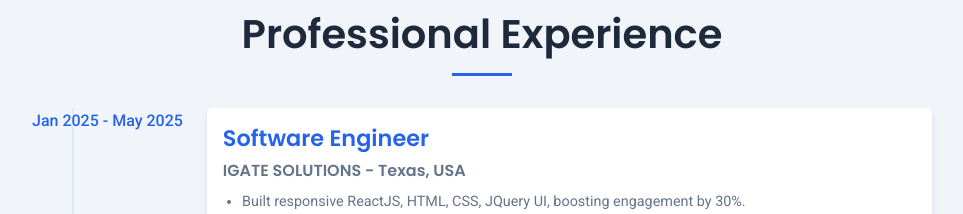
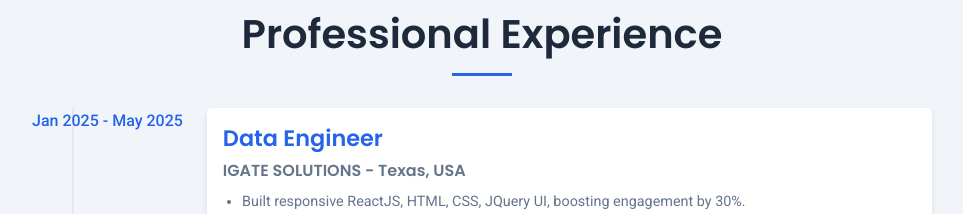
Before and after one commit to NikhilChaganti/portfolio, a plain HTML site: page index.html in a window 1280 px wide. Shown: the part 1260-1474 px from the top of the page, without its empty margins (158-1121 px from the left). Drawn offline with Linux system fonts and the light colour scheme.

Commit message:
update data role

```diff
--- a/index.html
+++ b/index.html
@@ -74,7 +74,7 @@
                         <span>Jan 2025 - May 2025</span>
                     </div>
                     <div class="timeline-content">
-                        <h3>Software Engineer</h3>
+                        <h3>Data Engineer</h3>
                         <h4>IGATE SOLUTIONS - Texas, USA</h4>
                         <ul>
                             <li>Built responsive ReactJS, HTML, CSS, JQuery UI, boosting engagement by 30%.</li>
```
